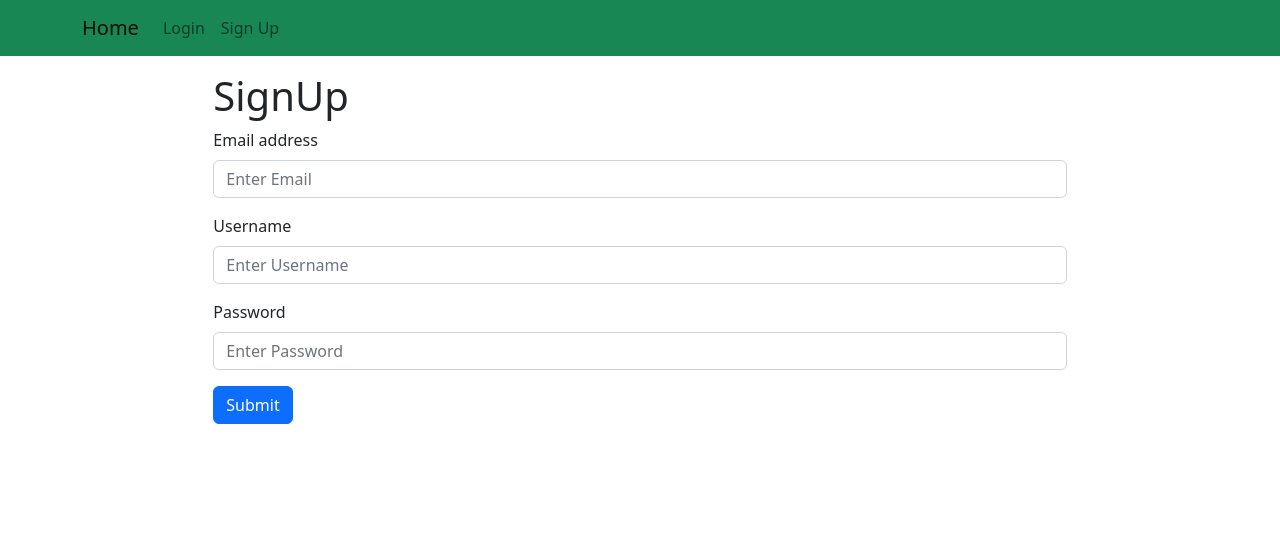
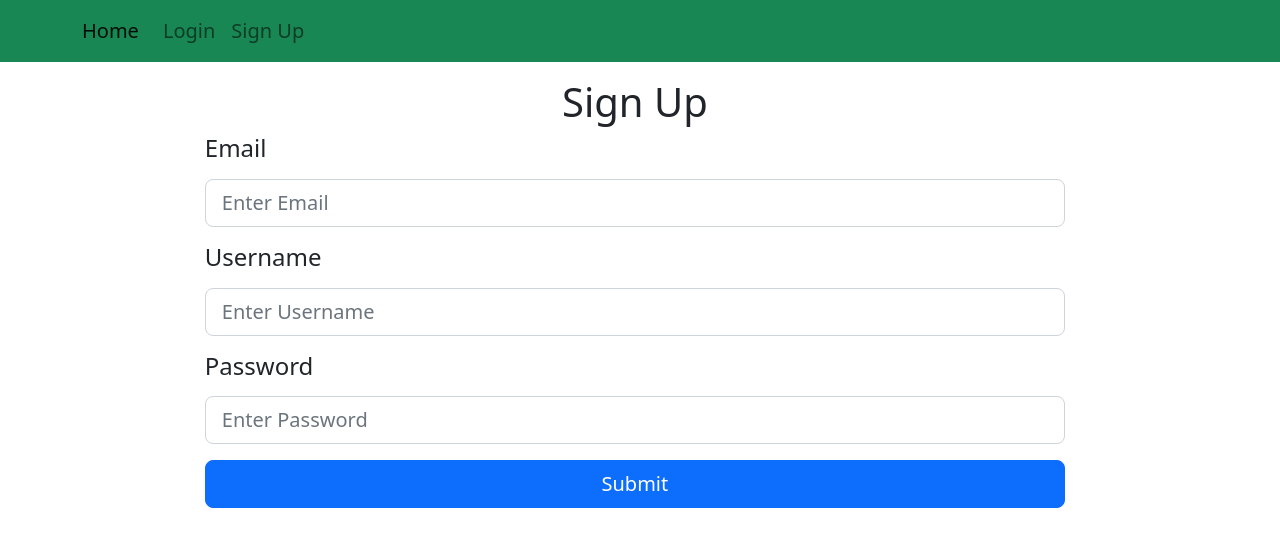
Before and after one commit to khevb27/MERN-APP, a React (Create React App) app in the folder client/: page /signup in a window 1280 px wide. Shown: the top 546 px of the page. Built offline with nearby package versions, Linux system fonts and the light colour scheme.

Commit message:
formatted forms

```diff
--- a/client/src/components/Vacayform.js
+++ b/client/src/components/Vacayform.js
@@ -26,17 +26,17 @@ function VacayForm() {
     }
   };
     return (
-    <Form className="col-8 mx-auto m-3" onSubmit={handleSignupSubmit}>
+    <Form className="col-8 mx-auto m-4" onSubmit={handleSignupSubmit}>
     <h1>Enter Date and Locations</h1>
-    <Form.Group className="mb-3" >
-        <Form.Label>Location</Form.Label>
-        <Form.Control type="text" placeholder="Enter Dream Vacation Spot" value={location}  onChange={(e) => setLocation(e.target.value)}/>
+    <Form.Group className="mb-2" >
+        <Form.Label><h2>Location</h2></Form.Label>
+        <Form.Control type="text" placeholder="Enter Dream Vacation Spot" value={location}  onChange={(e) => setLocation(e.target.value)} size="lg"/>
     </Form.Group>
     <Form.Group className="mb-3">
-        <Form.Label>Date</Form.Label>
-        <Form.Control type="text" placeholder="Enter Days to " value={departure} onChange={(e) => setDeparture(e.target.value)}/>
+        <Form.Label><h2>Date</h2></Form.Label>
+        <Form.Control type="text" placeholder="Enter Days to " value={departure} onChange={(e) => setDeparture(e.target.value)} size="lg"/>
     </Form.Group>
-    <Button variant="primary" type="submit">
+    <Button variant="primary" type="submit" size="lg" style={{ width: '100%' }}>
         Submit
     </Button>
     </Form>
--- a/client/src/index.css
+++ b/client/src/index.css
@@ -25,3 +25,13 @@ body {
 .AlignCenter{
   align-items: center;
 }
+
+/* forms */
+.login {
+  padding-left: 16%;
+}
+
+.title {
+  text-align: center;
+  padding-right: 20%;
+}
--- a/client/src/pages/Homepage.js
+++ b/client/src/pages/Homepage.js
@@ -17,9 +17,9 @@ function HomePage() {
   return (
     <>
       <div className="text-center"> {/* Center the header */}
-        <h1>Welcome to My Trips App!</h1>
-        <Button className="m-3" href="/login">Login</Button>
-        <Button className="m-3" href="/signup">Signup</Button>
+        <h1 className= "mt-4 mb-3">Welcome to My Trips App!</h1>
+        <Button className="m-2" href="/login" size="lg" style={{ width: "10%"}}>Login</Button>
+        <Button className="m-2" href="/signup" size="lg" style={{ width: "10%"}}>Signup</Button>
       </div>
     </>
   );
--- a/client/src/pages/Nav.js
+++ b/client/src/pages/Nav.js
@@ -10,7 +10,7 @@ function NavBar() {
   };
   if (Auth.loggedIn()) {
     return (
-      <Navbar bg="success" expand="lg" className="justify-content-center"> {/* Make the navbar inline */}
+      <Navbar bg="success" expand="lg" className="justify-content-center" style={{ width: "100%", fontSize: "20px" }}> {/* Make the navbar inline */}
       <Container>
       <Navbar.Brand href="/">Home</Navbar.Brand>
         <Navbar.Toggle aria-controls="basic-navbar-nav" />
@@ -24,7 +24,7 @@ function NavBar() {
     )}
   else{
     return (
-      <Navbar bg="success" expand="lg" className="justify-content-center"> {/* Make the navbar inline */}
+      <Navbar bg="success" expand="lg" className="justify-content-center" style={{ width: "100%", fontSize: "20px" }}> {/* Make the navbar inline */}
       <Container>
         <Navbar.Brand href="/">Home</Navbar.Brand>
         <Navbar.Toggle aria-controls="basic-navbar-nav" />
--- a/client/src/pages/login.js
+++ b/client/src/pages/login.js
@@ -29,19 +29,19 @@ function BasicExample() {
   };
 
 return (
-    <Form className="col-8 mx-auto m-3" onSubmit={handleSignupSubmit}>
-        <h1>Login</h1>
+    <Form className="login col-12 mx-auto m-3" onSubmit={handleSignupSubmit}>
+        <h1 className="title">Login</h1>
       <Form.Group className="mb-3" controlId="formBasicEmail" >
-        <Form.Label>Email address</Form.Label>
+        <Form.Label><h4>Email</h4></Form.Label>
         <Form.Control type="email" placeholder="Enter Email" value={email}
-          onChange={(e) => setEmail(e.target.value)}/>
+          onChange={(e) => setEmail(e.target.value)} size="lg" style={{ width: '80%' }}/>
       </Form.Group>
       <Form.Group className="mb-3" controlId="formBasicPassword">
-        <Form.Label>Password</Form.Label>
+        <Form.Label><h4>Password</h4></Form.Label>
         <Form.Control type="password" placeholder="Enter Password" value={password}
-          onChange={(e) => setPassword(e.target.value)}/>
+          onChange={(e) => setPassword(e.target.value)} size="lg" style={{ width: '80%' }}/>
       </Form.Group>
-      <Button variant="primary" type="submit">
+      <Button variant="primary" type="submit" size="lg" style={{ width: '80%' }}>
         Submit
       </Button>
     </Form>
--- a/client/src/pages/signup.js
+++ b/client/src/pages/signup.js
@@ -3,6 +3,7 @@ import Form from 'react-bootstrap/Form';
 import React, {useState} from 'react';
 import { useMutation } from '@apollo/client';
 import { ADD_USER } from '../utils/mutations';
+
 
 import Auth from '../utils/auth';
 
@@ -29,24 +30,24 @@ function BasicExample() {
   };
 
 return (
-    <Form className="col-8 mx-auto m-3" onSubmit={handleSignupSubmit}>
-        <h1>SignUp</h1>
+    <Form className="login col-12 mx-auto m-3" onSubmit={handleSignupSubmit}>
+        <h1 className="title">Sign Up</h1>
       <Form.Group className="mb-3" controlId="formBasicEmail" >
-        <Form.Label>Email address</Form.Label>
+        <Form.Label><h4>Email</h4></Form.Label>
         <Form.Control type="email" placeholder="Enter Email" value={email}
-          onChange={(e) => setEmail(e.target.value)}/>
+          onChange={(e) => setEmail(e.target.value)} size="lg" style={{ width: '80%' }}/>
       </Form.Group>
       <Form.Group className="mb-3">
-        <Form.Label>Username</Form.Label>
+        <Form.Label><h4>Username</h4></Form.Label>
         <Form.Control type="text" placeholder="Enter Username" value={username}
-          onChange={(e) => setUser(e.target.value)}/>
+          onChange={(e) => setUser(e.target.value)} size="lg" style={{ width: '80%' }}/>
       </Form.Group>
       <Form.Group className="mb-3" controlId="formBasicPassword">
-        <Form.Label>Password</Form.Label>
+        <Form.Label><h4>Password</h4></Form.Label>
         <Form.Control type="password" placeholder="Enter Password" value={password}
-          onChange={(e) => setPassword(e.target.value)}/>
+          onChange={(e) => setPassword(e.target.value)} size="lg" style={{ width: '80%' }}/>
       </Form.Group>
-      <Button variant="primary" type="submit">
+      <Button variant="primary" type="submit" size="lg" style={{ width: '80%' }}>
         Submit
       </Button>
     </Form>
```
